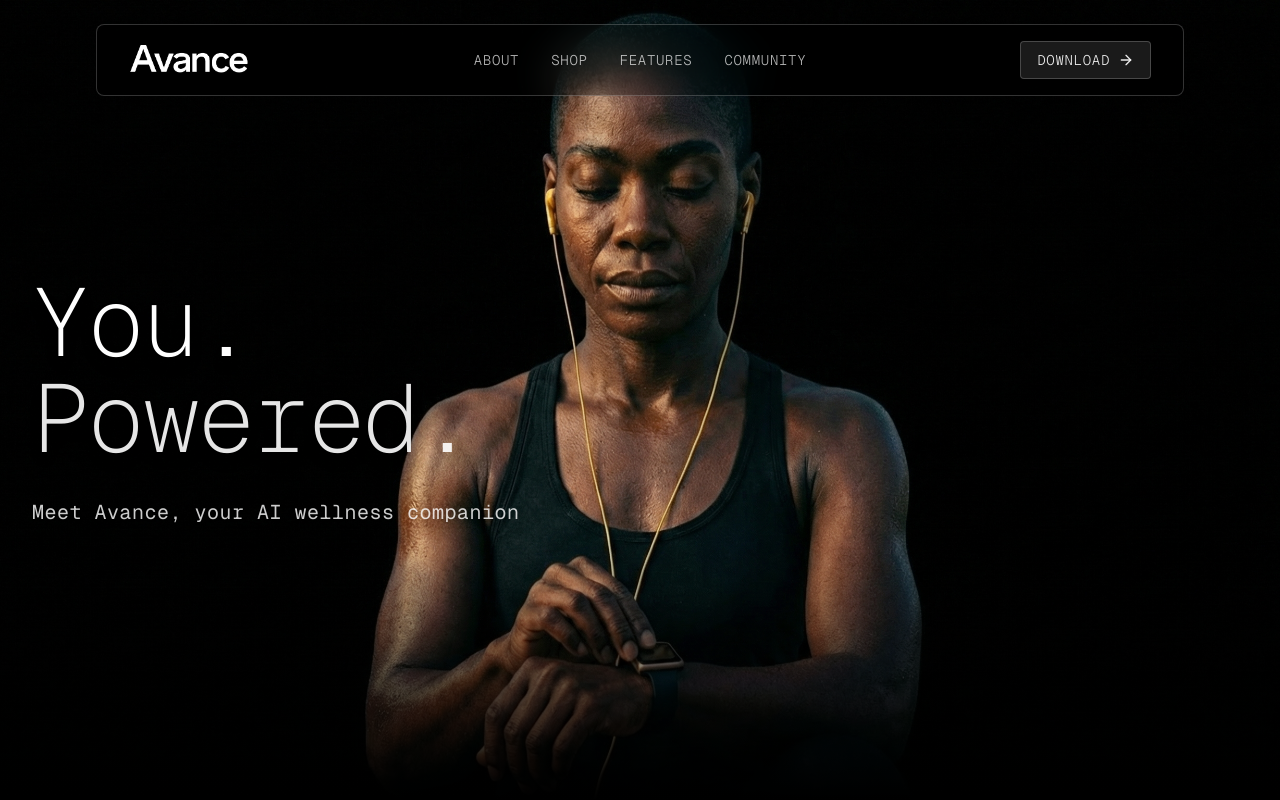
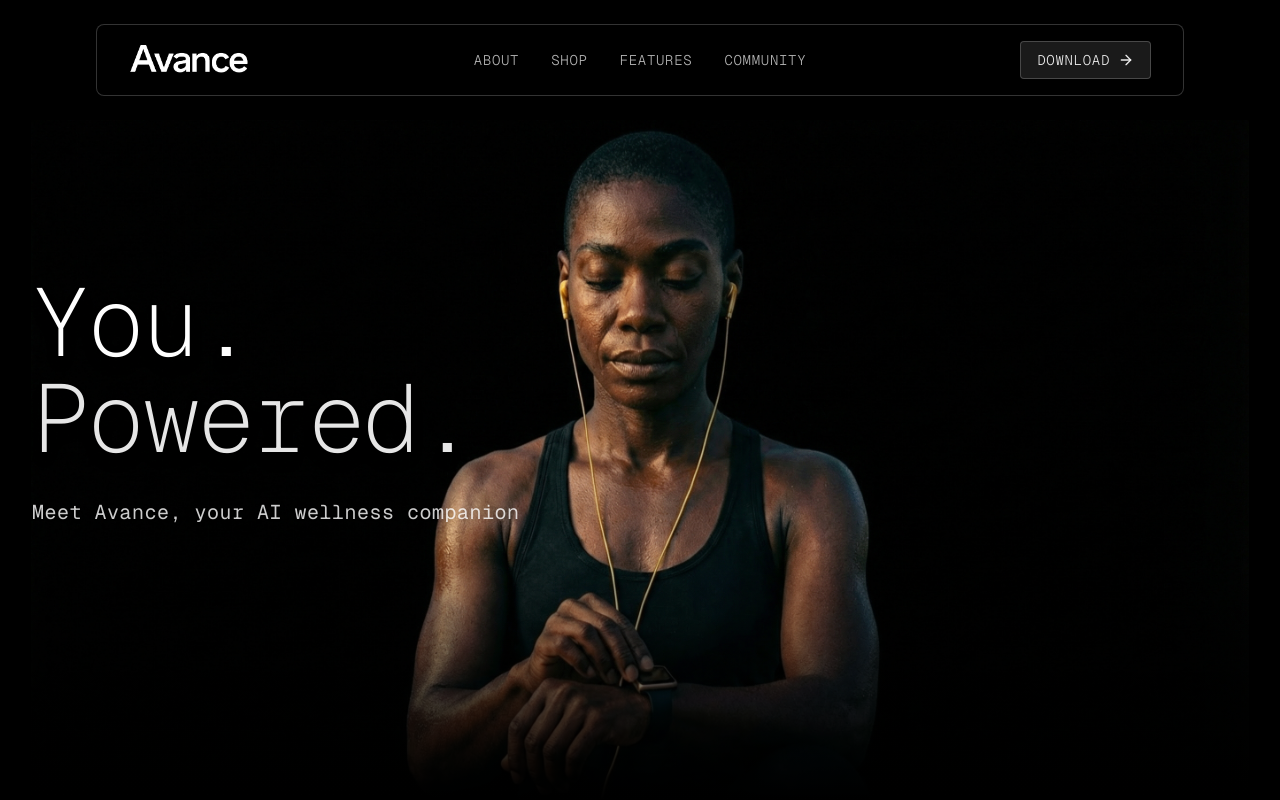
Before and after one commit to abrilmarangoni/Avance-AI-FitnessApp, a Next.js app: page / in a window 1280 px wide. Shown: the top 800 px of the page. Built offline with nearby package versions, Linux system fonts and the light colour scheme.

Commit message:
Fix hero image size and update Features section text
- Hero image now 85% height, maintains full aspect ratio with object-contain
- Image aligned to bottom edge
- Update Features text to reflect side-by-side layout (no scroll)

```diff
--- a/avance-landing.tsx
+++ b/avance-landing.tsx
@@ -39,7 +39,7 @@ function FeaturesSection() {
               Your data, your way.
             </h2>
             <p className="text-lg text-white/50 font-light max-w-2xl">
-              Choose how deep you want to go. Scroll to compare all three levels.
+              Choose how deep you want to go. Compare all three levels side by side.
             </p>
           </motion.div>
 
@@ -506,14 +506,16 @@ export default function AvanceLanding() {
 
       {/* Hero Section */}
       <section id="home" className="relative h-screen flex items-center bg-black overflow-hidden">
-        <div className="absolute inset-0 z-0">
+        <div className="absolute inset-0 z-0 flex items-end justify-center">
+          <div className="w-full h-[85%] relative">
             <Image
               src="/images/back1.jpeg"
               alt="Avance Hero"
               fill
-            className="object-cover"
+              className="object-contain object-bottom"
               priority
             />
+          </div>
           {/* Gradient fade to black at bottom */}
           <div className="absolute inset-x-0 bottom-0 h-64 bg-gradient-to-b from-transparent to-black pointer-events-none" />
         </div>
```
Lines whose indentation alone changed are shown as unchanged.
